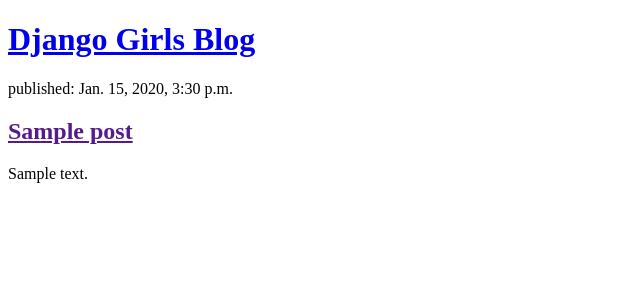
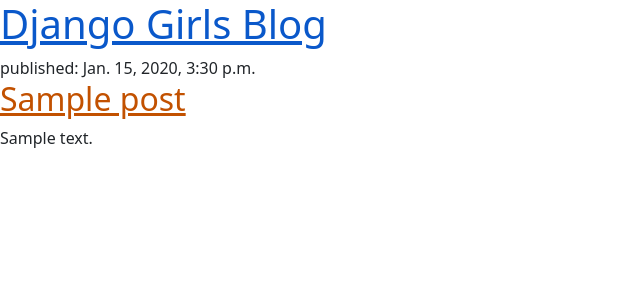
Before and after one commit to bpriya22/my_first_blog, a Django app: page / in a window 1280 px wide. Shown: the top 300 px of the page, without its empty margins (0-640 px from the left). Run offline with Django 3.2, Linux system fonts and the light colour scheme; tables that the repository leaves empty hold one stand-in row (values such as "Sample post").

Commit message:
third commit-Css added

```diff
--- /dev/null
+++ b/blog/static/css/blog.css
@@ -0,0 +1,3 @@
+h1 a,h2 a{
+   color:#C25100;
+}
--- a/blog/templates/blog/post_list.html
+++ b/blog/templates/blog/post_list.html
@@ -6,10 +6,13 @@
 <!--  <p>It works!</p>-->
 <!--</body>-->
 <!--</html>-->
+{% load static %}
 <!DOCTYPE html>
 <html>
     <head>
         <title>Priya's Blog</title>
+        <link rel="stylesheet" href="https://cdn.jsdelivr.net/npm/bootstrap@5.1.3/dist/css/bootstrap.min.css" integrity="sha384-1BmE4kWBq78iYhFldvKuhfTAU6auU8tT94WrHftjDbrCEXSU1oBoqyl2QvZ6jIW3" crossorigin="anonymous">
+        <link rel="stylesheet" href="{% static 'css/blog.css'%}">
     </head>
     <body>
         <header>
```
